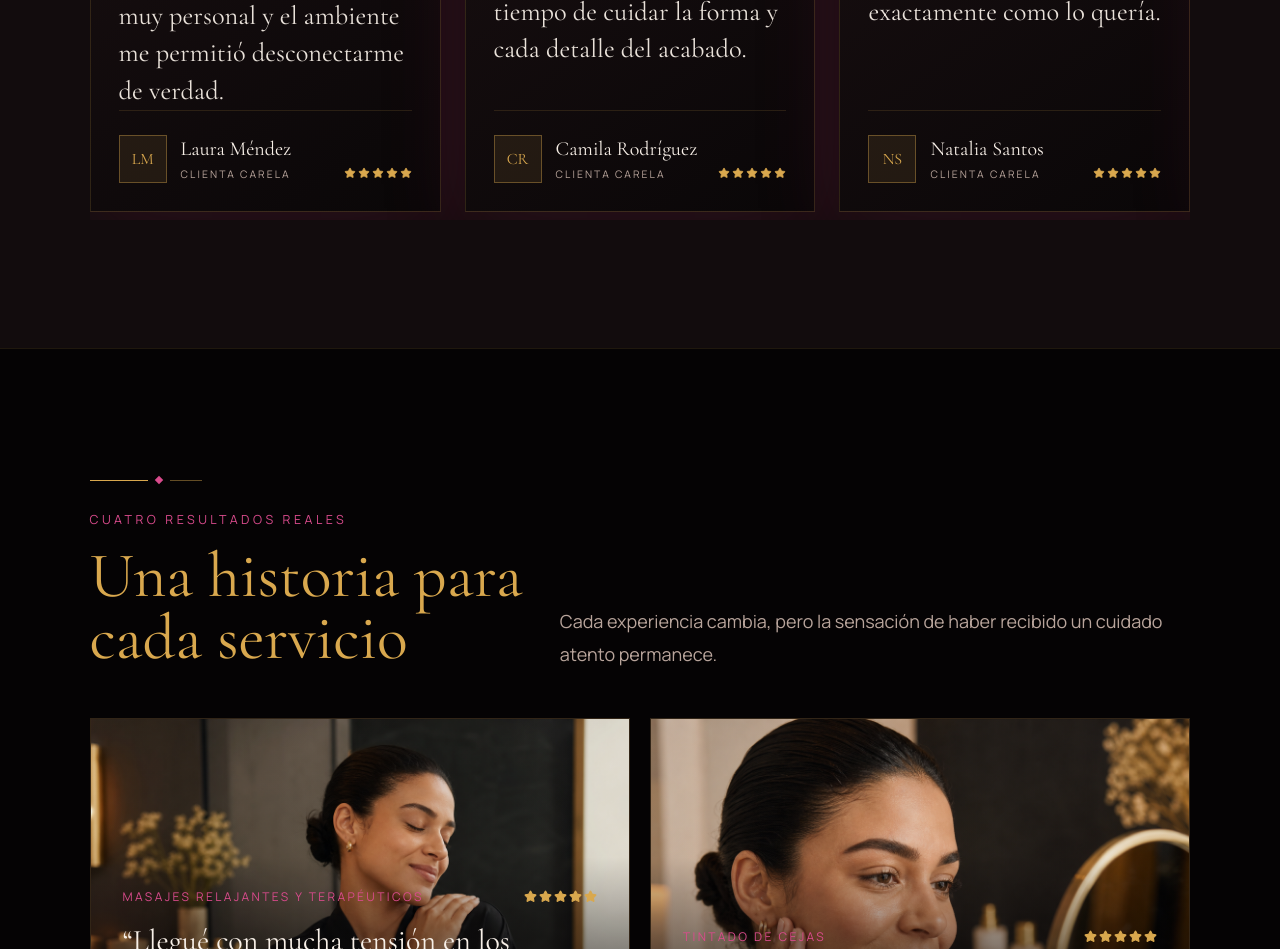
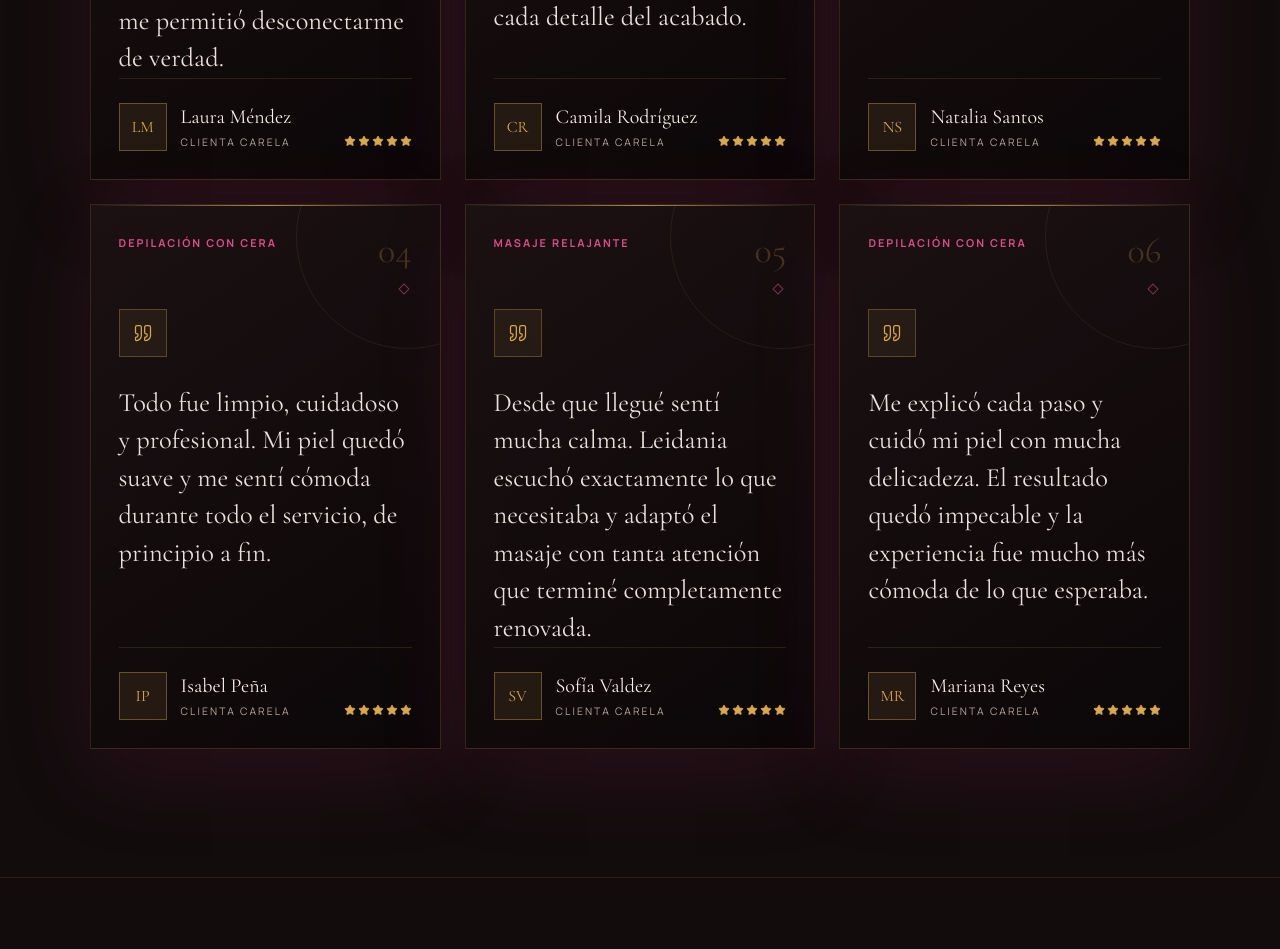
Before and after one commit to carlosreynag06/carela, a Next.js app: page /testimonios in a window 1280 px wide. Shown: the part 1460-2409 px from the top of the page. Built offline with nearby package versions, Linux system fonts and the light colour scheme.

Commit message:
Expand testimonials into a six-card grid

```diff
--- a/app/testimonios/page.tsx
+++ b/app/testimonios/page.tsx
@@ -7,7 +7,6 @@ import {
   MessageCircle,
   ShieldCheck,
   Sparkles,
-  Star,
 } from "lucide-react";
 import { Button } from "@/components/Button";
 import { Container } from "@/components/Container";
@@ -124,8 +123,8 @@ export default function TestimoniosPage() {
                   Experiencias contadas por ellas
                 </h2>
                 <p className="mt-5 max-w-2xl text-lead text-muted-taupe">
-                  Cuatro servicios y cuatro formas distintas de volver a
-                  sentirse cuidada, ligera y segura.
+                  Seis experiencias y distintas formas de volver a sentirse
+                  cuidada, ligera y segura.
                 </p>
               </div>
               <Button
@@ -139,74 +138,7 @@ export default function TestimoniosPage() {
             </div>
           </Reveal>
 
-          <TestimonialsCarousel testimonials={testimonials} />
-        </Container>
-      </Section>
-
-      <Section className="border-t border-champagne-gold/12" spacing="lg" tone="black">
-        <Container>
-          <Reveal>
-            <div className="grid gap-8 lg:grid-cols-[0.82fr_1.18fr] lg:items-end">
-              <div>
-                <DecorativeDivider />
-                <p className="mt-7 text-eyebrow uppercase tracking-[0.28em] text-rose-pink">
-                  Cuatro resultados reales
-                </p>
-                <h2 className="mt-4 font-serif text-section-title text-champagne-gold text-balance">
-                  Una historia para cada servicio
-                </h2>
-              </div>
-              <p className="max-w-2xl text-lead text-muted-taupe">
-                Cada experiencia cambia, pero la sensación de haber recibido un
-                cuidado atento permanece.
-              </p>
-            </div>
-          </Reveal>
-
-          <div className="mt-12 grid gap-5 md:grid-cols-2">
-            {testimonials.map((testimonial, index) => (
-              <Reveal key={testimonial.name} delay={index * 0.07}>
-                <article className="group relative min-h-[31rem] overflow-hidden border border-champagne-gold/16 bg-warm-charcoal">
-                  <Image
-                    src={testimonial.image}
-                    alt={testimonial.imageAlt}
-                    fill
-                    sizes="(min-width: 768px) 43vw, 86vw"
-                    className="object-cover object-center transition duration-700 group-hover:scale-[1.025]"
-                  />
-                  <div className="absolute inset-0 bg-[linear-gradient(0deg,rgba(5,3,4,0.98)_0%,rgba(5,3,4,0.82)_34%,rgba(5,3,4,0.08)_72%)]" />
-                  <div className="absolute inset-x-0 bottom-0 p-6 sm:p-8">
-                    <div className="flex items-center justify-between gap-4">
-                      <span className="text-xs uppercase tracking-[0.2em] text-rose-pink">
-                        {testimonial.service}
-                      </span>
-                      <span className="flex gap-0.5 text-champagne-gold" aria-label="5 de 5 estrellas">
-                        {Array.from({ length: 5 }).map((_, starIndex) => (
-                          <Star
-                            key={starIndex}
-                            size={13}
-                            fill="currentColor"
-                            aria-hidden
-                          />
-                        ))}
-                      </span>
-                    </div>
-                    <blockquote className="mt-4 max-w-2xl font-serif text-2xl leading-8 text-warm-cream sm:text-3xl sm:leading-10">
-                      “{testimonial.quote}”
-                    </blockquote>
-                    <div className="mt-5 flex items-center gap-3">
-                      <span className="flex size-10 items-center justify-center border border-champagne-gold/35 bg-background/65 font-serif text-sm text-champagne-gold">
-                        {testimonial.initials}
-                      </span>
-                      <span className="text-sm text-warm-cream/78">
-                        {testimonial.name}
-                      </span>
-                    </div>
-                  </div>
-                </article>
-              </Reveal>
-            ))}
-          </div>
+          <TestimonialsCarousel testimonials={testimonials} layout="grid" />
         </Container>
       </Section>
 
--- a/components/TestimonialsCarousel.tsx
+++ b/components/TestimonialsCarousel.tsx
@@ -7,18 +7,19 @@ export type Testimonial = {
   name: string;
   initials: string;
   service: string;
-  image: string;
-  imageAlt: string;
   quote: string;
 };
 
 type TestimonialsCarouselProps = {
   testimonials: Testimonial[];
+  layout?: "carousel" | "grid";
 };
 
 export function TestimonialsCarousel({
   testimonials,
+  layout = "carousel",
 }: TestimonialsCarouselProps) {
+  const isGrid = layout === "grid";
   const trackRef = useRef<HTMLDivElement>(null);
   const [canScrollBack, setCanScrollBack] = useState(false);
   const [canScrollForward, setCanScrollForward] = useState(true);
@@ -35,11 +36,13 @@ export function TestimonialsCarousel({
   }, []);
 
   useEffect(() => {
+    if (isGrid) return;
+
     updateControls();
     window.addEventListener("resize", updateControls);
 
     return () => window.removeEventListener("resize", updateControls);
-  }, [updateControls]);
+  }, [isGrid, updateControls]);
 
   function scroll(direction: -1 | 1) {
     const track = trackRef.current;
@@ -54,15 +57,23 @@ export function TestimonialsCarousel({
   return (
     <div className="relative mt-10">
       <div
-        ref={trackRef}
-        onScroll={updateControls}
-        className="flex snap-x snap-mandatory gap-6 overflow-x-auto pb-2 [scrollbar-width:none] [&::-webkit-scrollbar]:hidden"
+        ref={isGrid ? undefined : trackRef}
+        onScroll={isGrid ? undefined : updateControls}
+        className={
+          isGrid
+            ? "grid gap-6 md:grid-cols-2 lg:grid-cols-3"
+            : "flex snap-x snap-mandatory gap-6 overflow-x-auto pb-2 [scrollbar-width:none] [&::-webkit-scrollbar]:hidden"
+        }
       >
         {testimonials.map((testimonial, index) => (
           <article
             key={testimonial.name}
             data-testimonial
-            className="group relative flex min-h-[32rem] min-w-0 shrink-0 basis-[86%] snap-start flex-col overflow-hidden border border-champagne-gold/18 bg-[linear-gradient(145deg,rgba(28,17,19,0.98),rgba(10,7,8,0.96))] shadow-premium transition duration-500 hover:-translate-y-1 hover:border-champagne-gold/42 sm:basis-[62%] lg:basis-[calc((100%-3rem)/3)]"
+            className={`group relative flex min-h-[32rem] min-w-0 flex-col overflow-hidden border border-champagne-gold/18 bg-[linear-gradient(145deg,rgba(28,17,19,0.98),rgba(10,7,8,0.96))] shadow-premium transition duration-500 hover:-translate-y-1 hover:border-champagne-gold/42 ${
+              isGrid
+                ? "h-full"
+                : "shrink-0 basis-[86%] snap-start sm:basis-[62%] lg:basis-[calc((100%-3rem)/3)]"
+            }`}
           >
             <div
               className="pointer-events-none absolute -right-20 -top-20 size-56 rounded-full border border-champagne-gold/10 transition duration-700 group-hover:scale-110 group-hover:border-champagne-gold/18"
@@ -133,6 +144,8 @@ export function TestimonialsCarousel({
         ))}
       </div>
 
+      {!isGrid && (
+        <>
           <button
             type="button"
             onClick={() => scroll(-1)}
@@ -154,6 +167,8 @@ export function TestimonialsCarousel({
           >
             <ArrowRight size={22} aria-hidden="true" />
           </button>
+        </>
+      )}
     </div>
   );
 }
--- a/data/testimonials.ts
+++ b/data/testimonials.ts
@@ -5,9 +5,6 @@ export const testimonials: Testimonial[] = [
     name: "Laura Méndez",
     initials: "LM",
     service: "Masajes relajantes y terapéuticos",
-    image: "/images/testimonial-masajes.png",
-    imageAlt:
-      "Mujer relajada después de una experiencia de masaje en un spa",
     quote:
       "Llegué con mucha tensión en los hombros y salí sintiéndome ligera y tranquila. La atención fue muy personal y el ambiente me permitió desconectarme de verdad.",
   },
@@ -15,9 +12,6 @@ export const testimonials: Testimonial[] = [
     name: "Camila Rodríguez",
     initials: "CR",
     service: "Tintado de cejas",
-    image: "/images/testimonial-cejas.png",
-    imageAlt:
-      "Mujer admirando el resultado natural de sus cejas frente a un espejo",
     quote:
       "Mis cejas quedaron definidas pero muy naturales. Me encantó que Leidania se tomara el tiempo de cuidar la forma y cada detalle del acabado.",
   },
@@ -25,9 +19,6 @@ export const testimonials: Testimonial[] = [
     name: "Natalia Santos",
     initials: "NS",
     service: "Postura de pestañas",
-    image: "/images/testimonial-pestanas.png",
-    imageAlt:
-      "Mujer mostrando el acabado elegante de sus pestañas en un ambiente de spa",
     quote:
       "El resultado quedó delicado, femenino y cómodo. Mis ojos se ven más expresivos sin sentirse exagerados, exactamente como lo quería.",
   },
@@ -35,10 +26,21 @@ export const testimonials: Testimonial[] = [
     name: "Isabel Peña",
     initials: "IP",
     service: "Depilación con cera",
-    image: "/images/testimonial-depilacion.png",
-    imageAlt:
-      "Productos de cuidado calmante para la piel después de una depilación",
     quote:
       "Todo fue limpio, cuidadoso y profesional. Mi piel quedó suave y me sentí cómoda durante todo el servicio, de principio a fin.",
   },
+  {
+    name: "Sofía Valdez",
+    initials: "SV",
+    service: "Masaje relajante",
+    quote:
+      "Desde que llegué sentí mucha calma. Leidania escuchó exactamente lo que necesitaba y adaptó el masaje con tanta atención que terminé completamente renovada.",
+  },
+  {
+    name: "Mariana Reyes",
+    initials: "MR",
+    service: "Depilación con cera",
+    quote:
+      "Me explicó cada paso y cuidó mi piel con mucha delicadeza. El resultado quedó impecable y la experiencia fue mucho más cómoda de lo que esperaba.",
+  },
 ];
```
Lines whose indentation alone changed are shown as unchanged.
